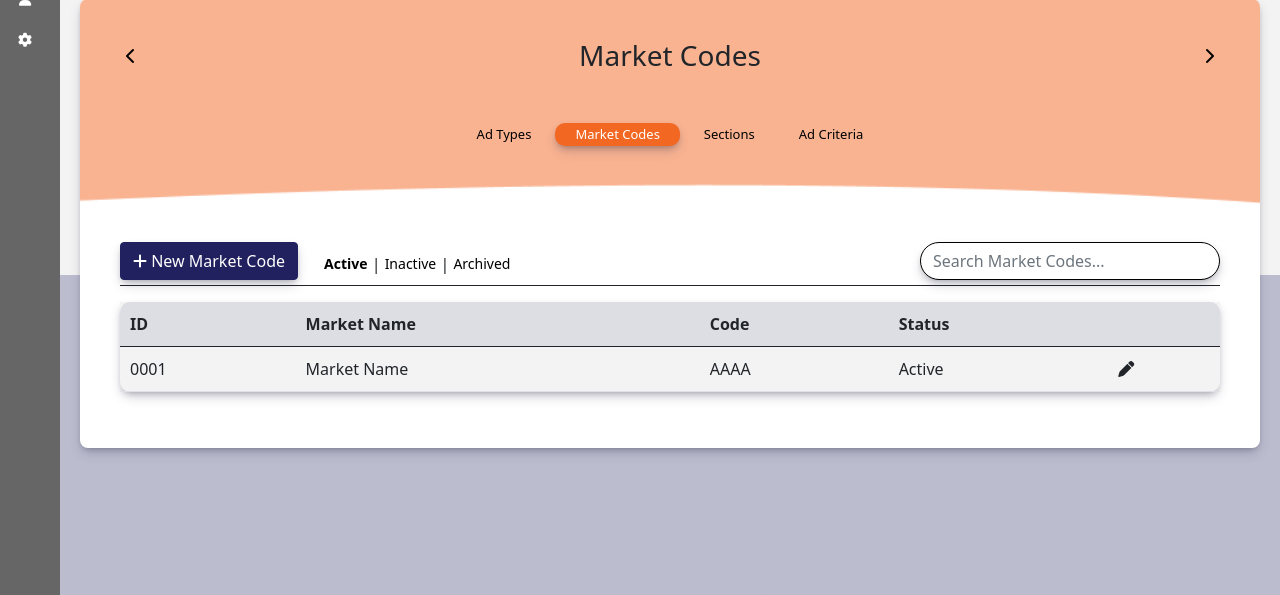
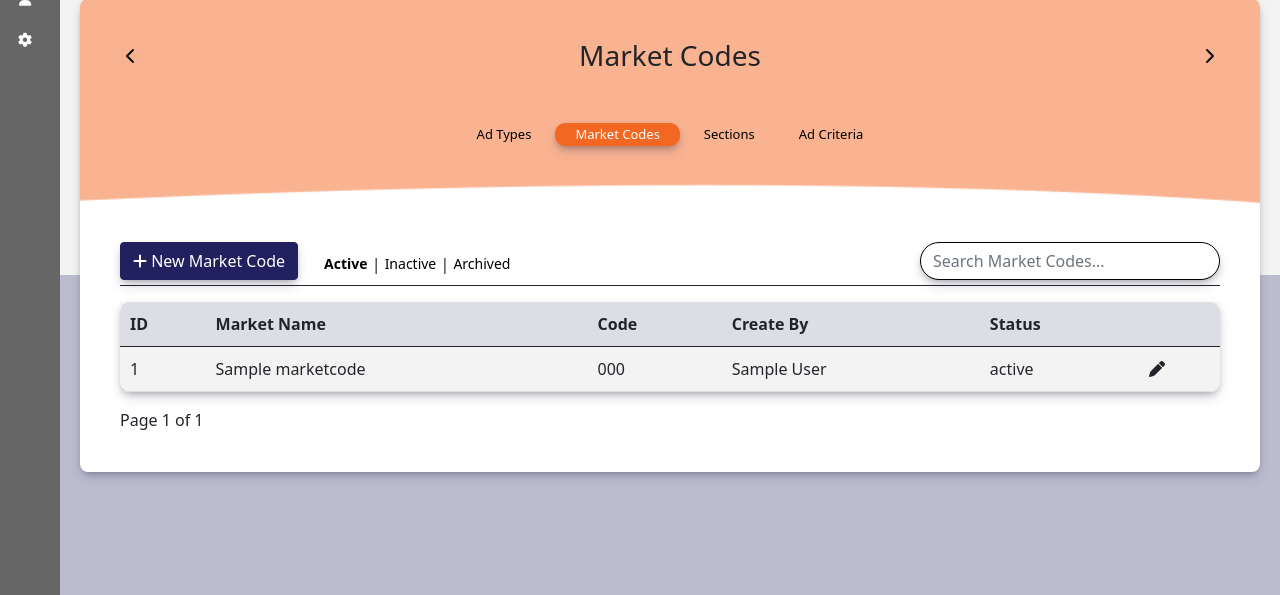
Before and after one commit to skoolboi434/summa-advertising, a Django app: page /adminportal/adminAds in a window 1280 px wide, after a click on "Market Codes". Shown: the part 205-800 px from the top of the page. Run offline with Django 5.2, Linux system fonts and the light colour scheme; tables that the repository leaves empty hold one stand-in row (values such as "Sample post"); some libraries are stand-ins or nearby versions; some web fonts are replaced.

Commit message:
Market Codes connected to DB

```diff
--- a/adAdmin/models.py
+++ b/adAdmin/models.py
@@ -31,7 +31,26 @@ class Role(models.Model):
         db_table = 'advertising_role'
 
 
+class AdminAdType(models.Model):
+    code = models.CharField(max_length=100, default=None)
+    name = models.CharField(max_length=255, default=None)
+    default_rate = models.ForeignKey('Rate', on_delete=models.CASCADE, default=None)
+    status = models.CharField(max_length=100, default="active")
+    created_at = models.DateTimeField(default=timezone.now)
 
+    publications = models.ManyToManyField(
+        'Publication',
+        related_name="adTypes",
+        blank=True
+    )
+
+    created_by = models.ForeignKey(User, on_delete=models.SET_NULL, null=True, blank=True, related_name="created_adTypes")
+
+    class Meta:
+        db_table = 'advertising_adminadtype'
+
+    def __str__(self):
+        return self.code
 
 
 class Region(models.Model):
@@ -294,9 +313,13 @@ class IndustryCode(models.Model):
 
 class MarketCode(models.Model):
     code = models.CharField(max_length=100)
-    description = models.CharField(max_length=100)
-    active = models.IntegerField()
-    account = models.ForeignKey('Account', on_delete=models.CASCADE)
+    name = models.CharField(max_length=255)
+    #description = models.CharField(max_length=100)
+    status = models.CharField(max_length=100, default="active")
+    #account = models.ForeignKey('Account', on_delete=models.CASCADE)
+
+    created_by = models.ForeignKey(User, on_delete=models.SET_NULL, null=True, blank=True, related_name="created_market_code")
+    created_at = models.DateTimeField(default=timezone.now)
 
     def __str__(self):
         return self.code
--- a/adAdmin/views.py
+++ b/adAdmin/views.py
@@ -1,6 +1,6 @@
 from django.shortcuts import render, redirect
-from .models import Role, Region, Rate, Status, AccountType, Publication, Account, AdvPubsProduct, CompanyInfo
-from classifieds.models import Classification, AdminAdType
+from .models import Role, Region, Rate, Status, AccountType, Publication, Account, AdvPubsProduct, CompanyInfo, AdminAdType, MarketCode
+from classifieds.models import Classification
 from users.models import AdvertisingUser
 from django.core.paginator import Paginator
 from django.utils.timezone import now
@@ -69,19 +69,62 @@ def adminPubSetup(request):
   return render(request, 'admin/pubs/newPublication.html')
 
 def adminAds(request):
-  adTypes = AdminAdType.objects.all()
-  adTypes_paginator = Paginator(adTypes, 10)
-  adType_page_number = request.GET.get('page')
-  adTypes_page_obj = adTypes_paginator.get_page(adType_page_number)
+    if request.method == "POST":
+        # Determine which form was submitted
+        if "ad-type-name" in request.POST:
+            # Admin Ad Type form
+            name = request.POST.get("ad-type-name")
+            code = request.POST.get("ad-type-code")
+            default_rate_id = request.POST.get("ad-type-rate")
+            publications = request.POST.getlist("publications")  # list of IDs
 
-  publications = Publication.objects.all()
-  rates = Rate.objects.all()
-  return render(request, 'admin/ads.html', {
-    'publications': publications,
-    'rates': rates,
-    'adTypes': adTypes,
-    "adTypes_page_obj": adTypes_page_obj,
-  })
+            adType = AdminAdType.objects.create(
+                name=name,
+                code=code,
+                status="active",
+                default_rate_id=default_rate_id or None,
+                created_by=request.user
+            )
+            if publications:
+                adType.publications.set(publications)
+
+        elif "market-code-name" in request.POST:
+            # Market Code form
+            name = request.POST.get("market-code-name")
+            code = request.POST.get("market-code")
+
+            marketCode = MarketCode.objects.create(
+                name=name,
+                code=code,
+                status="active",
+                created_by=request.user
+            )
+
+        return redirect("adminAds")
+
+    # GET request
+    adTypes = AdminAdType.objects.all().order_by('-created_at')
+    adTypes_paginator = Paginator(adTypes, 10)
+    adType_page_number = request.GET.get('page')
+    adTypes_page_obj = adTypes_paginator.get_page(adType_page_number)
+
+    marketCodes = MarketCode.objects.all().order_by('-created_at')
+    marketCodes_paginator = Paginator(marketCodes, 10)
+    marketCode_page_number = request.GET.get('page')
+    marketCodes_page_obj = marketCodes_paginator.get_page(adType_page_number)
+
+    publications = Publication.objects.all()
+    rates = Rate.objects.all()
+
+    return render(request, 'admin/ads.html', {
+        'publications': publications,
+        'rates': rates,
+        'adTypes': adTypes,
+        'marketCodes': marketCodes,
+        "adTypes_page_obj": adTypes_page_obj,
+        "marketCodes_page_obj": marketCodes_page_obj,
+    })
+
 
 def adminFinancial(request):
   return render(request, 'admin/financial.html')
--- a/classifieds/models.py
+++ b/classifieds/models.py
@@ -1,5 +1,5 @@
 from django.db import models
-from adAdmin.models import Account, Publication
+from adAdmin.models import Account, Publication, Rate, AdminAdType
 from django.contrib.auth.models import User
 
 #from adAdmin.models import AdminAdType
@@ -45,7 +45,7 @@ class ClassifiedAd(models.Model):
     rate = models.CharField(max_length=250, blank=True, null=True)  # Updated
 
     # conversion_unit = models.CharField(max_length=20)
-    ad_type = models.ForeignKey('AdminAdType', on_delete=models.CASCADE)
+    ad_type = models.ForeignKey('adAdmin.AdminAdType', on_delete=models.CASCADE)
     # TODO - add a field for picture of the classified ad
 
     def __str__(self):
@@ -73,18 +73,7 @@ class ClassifiedCampaignSummary(models.Model):
     class Meta:
         db_table = "advertising_campaign_summary"
 
-class AdminAdType(models.Model):
-    code = models.CharField(max_length=100, default=None)
-    name = models.CharField(max_length=255, default=None)
-    #default_rate = models.ForeignKey('Rate', on_delete=models.CASCADE, default=None)
-    active = models.BooleanField(default=True)
-    status = models.IntegerField(default=1)
 
-    class Meta:
-        db_table = 'advertising_adminadtype'
-
-    def __str__(self):
-        return self.code
 
 class Classification(models.Model):
     code = models.CharField(max_length=100)
--- a/templates/admin/ads.html
+++ b/templates/admin/ads.html
@@ -55,7 +55,7 @@
 
 <script>
   // 🔑 Before submitting, force all options in lstBox2 to be selected
-  document.getElementById('adCriteria-form').onsubmit = function () {
+  document.getElementById('adType-form').onsubmit = function () {
     var selected = document.getElementById('lstBox2');
     for (var i = 0; i < selected.options.length; i++) {
       selected.options[i].selected = true;
--- a/templates/admin/includes/ads/adTypes.html
+++ b/templates/admin/includes/ads/adTypes.html
@@ -28,9 +28,18 @@
         <td>{{adType.id}}</td>
         <td>{{adType.name}}</td>
         <td>{{adType.code}}</td>
-        <td>Times Leader</td>
-        <td>Active</td>
-        <td>Kyle Jernigan</td>
+        <td>
+          <div class="tooltip-wrapper">
+            <span class="see-assigned">See assigned</span>
+            <div class="custom-tooltip">
+              {% for pub in adType.publications.all %}
+              <div>{{ pub.name }}</div>
+              {% endfor %}
+            </div>
+          </div>
+        </td>
+        <td><span class="text-capitalize">{{adType.status}}</span></td>
+        <td>{% if adType.created_by %} <span class="text-capitalize">{{ adType.created_by.get_full_name|default:adType.created_by.username }}</span> {% else %} - {% endif %}</td>
         <td><i class="fa fa-solid fa-pen"></i></td>
       </tr>
       {% endfor %}
--- a/templates/admin/includes/ads/marketCodes.html
+++ b/templates/admin/includes/ads/marketCodes.html
@@ -16,18 +16,34 @@
         <th scope="col">ID</th>
         <th scope="col">Market Name</th>
         <th scope="col">Code</th>
+        <th scope="col">Create By</th>
         <th scope="col">Status</th>
         <th scope="col"></th>
       </tr>
     </thead>
     <tbody>
+      {% for code in marketCodes_page_obj %}
       <tr>
-        <td>0001</td>
-        <td>Market Name</td>
-        <td>AAAA</td>
-        <td>Active</td>
+        <td>{{code.id}}</td>
+        <td>{{code.name}}</td>
+        <td>{{code.code}}</td>
+        <td>{% if code.created_by %} <span class="text-capitalize">{{ code.created_by.get_full_name|default:code.created_by.username }}</span> {% else %} - {% endif %}</td>
+        <td>{{code.status}}</td>
         <td><i class="fa fa-solid fa-pen"></i></td>
       </tr>
+      {% endfor %}
     </tbody>
   </table>
 </div>
+
+<div class="pagination">
+  {% if marketCodes_page_obj.has_previous %}
+  <a href="?page={{ marketCodes_page_obj.previous_page_number }}">Previous</a>
+  {% endif %}
+
+  <span>Page {{ marketCodes_page_obj.number }} of {{ marketCodes_page_obj.paginator.num_pages }}</span>
+
+  {% if marketCodes_page_obj.has_next %}
+  <a href="?page={{ marketCodes_page_obj.next_page_number }}">Next</a>
+  {% endif %}
+</div>
--- a/templates/admin/includes/ads/modals/newAdType.html
+++ b/templates/admin/includes/ads/modals/newAdType.html
@@ -13,7 +13,7 @@
           <p>Enter Your Ad Type Name, Code and<br />select publications you want the Ad<br />Type assigned to</p>
         </div>
 
-        <form id="adCriteria-form" action="" method="POST">
+        <form id="adType-form" action="" method="POST">
           {% csrf_token %}
 
           <div class="w-75 mx-auto mb-4">
@@ -68,7 +68,7 @@
           </div>
 
           <div class="btn-container text-center">
-            <button id="submit-account-type" type="submit" class="btn btn-secondary">Create Code</button>
+            <button id="submit-ad-type" type="submit" class="btn btn-secondary">Create Code</button>
           </div>
         </form>
       </div>
--- a/templates/admin/includes/ads/modals/newMarketCode.html
+++ b/templates/admin/includes/ads/modals/newMarketCode.html
@@ -9,12 +9,12 @@
           <h3 class="mb-1">New Market Code</h3>
         </div>
 
-        <form id="classified-measurement-form" action="" method="POST">
+        <form id="market-code-form" action="" method="POST">
           {% csrf_token %}
 
           <div class="form-group w-75 mx-auto mb-4">
-            <label for="market-name">Market Name:</label>
-            <input id="market-name" name="market-name" type="text" class="form-control" />
+            <label for="market-code-name">Market Name:</label>
+            <input id="market-code-name" name="market-code-name" type="text" class="form-control" />
           </div>
 
           <div class="form-group w-75 mx-auto mb-4">
```
Also changed, not shown: adAdmin/migrations/0005_advpubsprofile_companyinfo_glcode_and_more.py (added).
